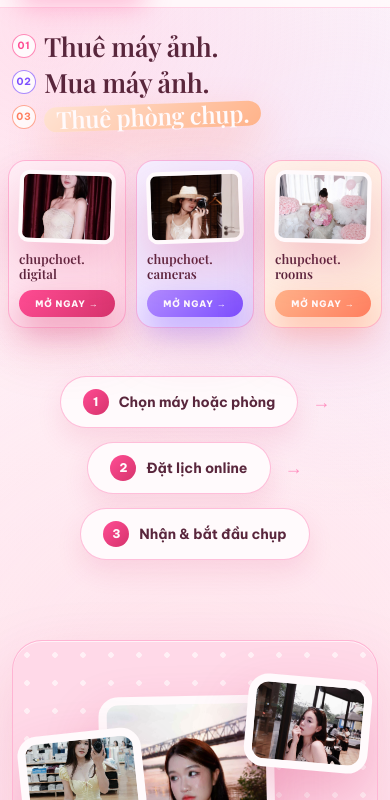
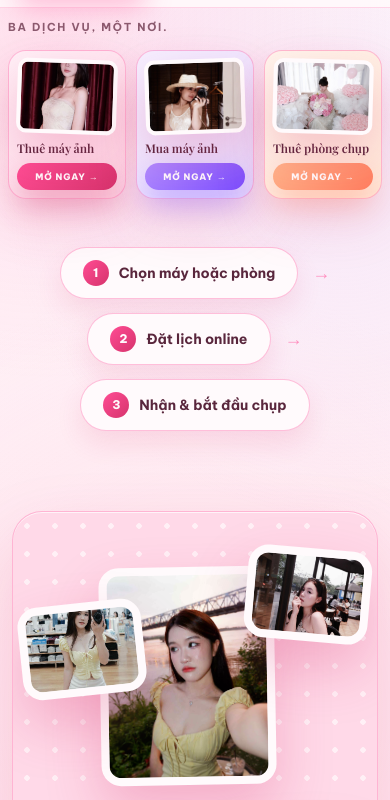
Before and after one commit to anhluufromVietnam/chupchoet-all, a plain HTML site: page index.html in a window 390 px wide. Shown: the part 44-844 px from the top of the page. Drawn offline with nearby package versions, Linux system fonts and the light colour scheme; a web font is replaced by a local one.

Commit message:
Bỏ hero, thẻ dịch vụ làm nội dung chính
- Xóa section hero (3 dòng trùng lặp với thẻ)
- Thêm kicker nhỏ "Ba dịch vụ, một nơi." làm h1
- Tên dịch vụ (Thuê máy ảnh...) lên làm chữ chính trên thẻ, tên miền thành dòng phụ
- Mobile: nén thẻ thêm (padding 8px, tên 12px) để 3 dịch vụ lọt màn hình đầu
- Cache-bust v=6

Co-authored-by: Copilot App <223556219+Copilot@users.noreply.github.com>

```diff
--- a/index.html
+++ b/index.html
@@ -14,7 +14,7 @@
       href="https://fonts.googleapis.com/css2?family=Playfair+Display:ital,wght@0,400;0,500;0,600;0,700;1,400;1,500;1,600&family=Be+Vietnam+Pro:wght@400;500;600;700;800&display=swap"
       rel="stylesheet"
     />
-    <link rel="stylesheet" href="styles.css?v=5" />
+    <link rel="stylesheet" href="styles.css?v=6" />
   </head>
   <body>
     <header class="site-header" aria-label="Thanh điều hướng">
@@ -22,27 +22,8 @@
     </header>
 
     <main>
-      <section class="hero" aria-labelledby="page-title">
-        <h1 id="page-title">
-          <a class="hero-line hero-line-digital" href="https://booking.chupchoet.com" target="_blank" rel="noreferrer">
-            <span class="hero-num" aria-hidden="true">01</span>
-            <span class="hero-text">Thuê máy ảnh.</span>
-            <span class="hero-arrow" aria-hidden="true">→</span>
-          </a>
-          <a class="hero-line hero-line-cameras" href="https://camera.chupchoet.com" target="_blank" rel="noreferrer">
-            <span class="hero-num" aria-hidden="true">02</span>
-            <span class="hero-text">Mua máy ảnh.</span>
-            <span class="hero-arrow" aria-hidden="true">→</span>
-          </a>
-          <a class="hero-line hero-line-rooms" href="https://room.chupchoet.com" target="_blank" rel="noreferrer">
-            <span class="hero-num" aria-hidden="true">03</span>
-            <span class="hero-text hero-accent">Thuê phòng chụp.</span>
-            <span class="hero-arrow" aria-hidden="true">→</span>
-          </a>
-        </h1>
-      </section>
-
       <section class="link-stage" aria-label="Ba dịch vụ của chupchoet">
+        <h1 class="stage-kicker">Ba dịch vụ, một nơi.</h1>
         <a id="digital" class="destination destination-digital" href="https://booking.chupchoet.com" target="_blank" rel="noreferrer">
           <span class="destination-photo">
             <img
@@ -61,8 +42,8 @@
             </span>
           </span>
           <span class="destination-copy">
-            <strong>chupchoet.<wbr>digital</strong>
-            <small>Thuê máy ảnh theo giờ hoặc theo ngày.</small>
+            <strong>Thuê máy ảnh</strong>
+            <small>chupchoet.<wbr>digital</small>
             <span class="destination-chips">
               <span>Theo giờ</span>
               <span>Theo ngày</span>
@@ -90,8 +71,8 @@
             </span>
           </span>
           <span class="destination-copy">
-            <strong>chupchoet.<wbr>cameras</strong>
-            <small>Máy ảnh đã kiểm định, giá tốt.</small>
+            <strong>Mua máy ảnh</strong>
+            <small>chupchoet.<wbr>cameras</small>
             <span class="destination-chips">
               <span>Đã kiểm định</span>
               <span>Bảo hành</span>
@@ -120,8 +101,8 @@
             </span>
           </span>
           <span class="destination-copy">
-            <strong>chupchoet.<wbr>rooms</strong>
-            <small>Phòng chụp chuyên nghiệp, đặt theo giờ.</small>
+            <strong>Thuê phòng chụp</strong>
+            <small>chupchoet.<wbr>rooms</small>
             <span class="destination-chips">
               <span>Ánh sáng studio</span>
               <span>Backdrop &amp; đạo cụ</span>
--- a/styles.css
+++ b/styles.css
@@ -47,7 +47,6 @@ img {
   max-width: 100%;
 }
 
-.hero,
 .link-stage,
 .how-strip,
 .photo-collage,
@@ -100,132 +99,24 @@ img {
   box-shadow: 0 14px 32px rgb(255 77 148 / 0.45);
 }
 
-/* Hero */
+/* Services */
 
-.hero {
-  padding: 76px 0 48px;
+.stage-kicker {
+  grid-column: 1 / -1;
+  margin: 0 0 6px;
+  font-family: "Be Vietnam Pro", Arial, sans-serif;
+  font-size: clamp(11px, 1.2vw, 14px);
+  font-weight: 700;
+  letter-spacing: 0.16em;
+  text-transform: uppercase;
+  color: var(--muted);
 }
-
-h1 {
-  margin: 0;
-  font-family: "Playfair Display", Georgia, serif;
-  font-size: clamp(34px, 7vw, 92px);
-  font-weight: 600;
-  line-height: 1.06;
-  letter-spacing: -0.01em;
-  color: var(--ink);
-  overflow-wrap: break-word;
-}
-
-.hero-line {
-  --line-accent: var(--hot);
-  display: flex;
-  align-items: center;
-  gap: clamp(10px, 1.6vw, 20px);
-  width: fit-content;
-  max-width: 100%;
-  color: inherit;
-  text-decoration: none;
-  transition: transform 0.24s ease;
-}
-
-.hero-line + .hero-line {
-  margin-top: clamp(8px, 1.4vw, 18px);
-}
-
-.hero-line-cameras {
-  --line-accent: #7c4dff;
-}
-
-.hero-line-rooms {
-  --line-accent: #ff7e5f;
-}
-
-.hero-num {
-  flex: none;
-  display: inline-flex;
-  align-items: center;
-  justify-content: center;
-  width: clamp(26px, 3.2vw, 42px);
-  height: clamp(26px, 3.2vw, 42px);
-  border-radius: 999px;
-  border: 1.5px solid color-mix(in srgb, var(--line-accent) 65%, transparent);
-  background: var(--cream);
-  font-family: "Be Vietnam Pro", sans-serif;
-  font-size: clamp(10px, 1.1vw, 13px);
-  font-weight: 700;
-  letter-spacing: 0.08em;
-  color: var(--line-accent);
-  transition: background 0.2s ease, color 0.2s ease, border-color 0.2s ease;
-}
-
-.hero-text {
-  transition: color 0.2s ease;
-}
-
-.hero-arrow {
-  font-family: "Be Vietnam Pro", sans-serif;
-  font-weight: 700;
-  font-size: 0.42em;
-  color: var(--line-accent);
-  opacity: 0;
-  transform: translateX(-10px);
-  transition: opacity 0.2s ease, transform 0.2s ease;
-}
-
-.hero-line:hover,
-.hero-line:focus-visible {
-  transform: translateX(8px);
-}
-
-.hero-line:hover .hero-text:not(.hero-accent),
-.hero-line:focus-visible .hero-text:not(.hero-accent) {
-  color: var(--line-accent);
-}
-
-.hero-line:hover .hero-num,
-.hero-line:focus-visible .hero-num {
-  background: var(--line-accent);
-  border-color: var(--line-accent);
-  color: var(--cream);
-}
-
-.hero-line:hover .hero-arrow,
-.hero-line:focus-visible .hero-arrow {
-  opacity: 1;
-  transform: translateX(0);
-}
-
-.hero-line:focus-visible {
-  outline: 3px solid var(--rose);
-  outline-offset: 6px;
-  border-radius: 18px;
-}
-
-.hero-accent {
-  display: inline-block;
-  background: linear-gradient(135deg, #ffe3d3, #ffb38a);
-  color: var(--cream);
-  border-radius: 28px;
-  padding: 0 clamp(16px, 2.4vw, 26px);
-  transform: rotate(-2deg);
-  box-shadow: 0 18px 40px rgb(255 126 95 / 0.3);
-  transition: box-shadow 0.2s ease;
-  text-wrap: balance;
-}
-
-.hero-line:hover .hero-accent,
-.hero-line:focus-visible .hero-accent {
-  box-shadow: 0 22px 48px rgb(255 126 95 / 0.45);
-}
-
-/* Services */
 
 .link-stage {
   display: grid;
   grid-template-columns: repeat(3, 1fr);
   gap: clamp(10px, 2vw, 30px);
-  padding: 24px 0 72px;
+  padding: 36px 0 72px;
 }
 
 .destination {
@@ -309,7 +200,7 @@ h1 {
 .destination-copy strong {
   display: block;
   font-family: "Playfair Display", Georgia, serif;
-  font-size: clamp(16px, 2.4vw, 40px);
+  font-size: clamp(16px, 2.4vw, 36px);
   font-weight: 600;
   line-height: 1.12;
   color: var(--ink);
@@ -318,11 +209,11 @@ h1 {
 
 .destination-copy small {
   display: block;
-  margin-top: clamp(6px, 1vw, 12px);
-  font-size: clamp(11.5px, 1.3vw, 17px);
-  font-weight: 500;
-  line-height: 1.6;
-  color: var(--muted);
+  margin-top: clamp(4px, 0.6vw, 8px);
+  font-size: clamp(11px, 1.2vw, 15px);
+  font-weight: 600;
+  line-height: 1.4;
+  color: color-mix(in srgb, var(--svc-color) 55%, var(--muted));
   overflow-wrap: break-word;
 }
 
@@ -606,10 +497,6 @@ h1 {
 /* Responsive */
 
 @media (max-width: 900px) {
-  .hero {
-    padding: 48px 0 36px;
-  }
-
   .collage-board {
     min-height: 560px;
   }
@@ -620,7 +507,6 @@ h1 {
 }
 
 @media (max-width: 560px) {
-  .hero,
   .link-stage,
   .photo-collage,
   .gallery-strip {
@@ -636,45 +522,14 @@ h1 {
     padding: 6px 16px;
   }
 
-  .hero {
-    padding: 24px 0 20px;
-  }
-
-  h1 {
-    font-size: clamp(24px, 6.8vw, 34px);
-  }
-
-  .hero-accent {
-    padding: 0 12px;
-    border-radius: 22px;
-  }
-
-  .hero-line-rooms .hero-text {
-    font-size: 0.9em;
-  }
-
-  .hero-line {
-    gap: 8px;
-  }
-
-  .hero-num {
-    width: 24px;
-    height: 24px;
-    font-size: 10px;
-  }
-
-  .hero-arrow {
-    display: none;
-  }
-
   .link-stage {
     width: min(100% - 16px, 1180px);
-    padding: 10px 0 48px;
+    padding: 12px 0 48px;
   }
 
   .destination {
-    padding: 10px;
-    gap: 8px;
+    padding: 8px;
+    gap: 7px;
     border-radius: 18px;
   }
 
@@ -688,7 +543,7 @@ h1 {
   }
 
   .destination-copy strong {
-    font-size: 13px;
+    font-size: 12px;
     line-height: 1.2;
   }
 
@@ -700,7 +555,7 @@ h1 {
   .destination-action {
     justify-self: stretch;
     text-align: center;
-    padding: 8px 12px;
+    padding: 8px 10px;
     font-size: 9px;
   }
 
@@ -759,6 +614,10 @@ h1 {
 }
 
 @media (max-width: 360px) {
+  .destination-copy strong {
+    font-size: 11px;
+  }
+
   .destination-action {
     font-size: 8px;
     padding: 7px 8px;
@@ -772,12 +631,7 @@ h1 {
   .art-photo,
   .strip-photo,
   .logo,
-  .destination-action,
-  .hero-line,
-  .hero-num,
-  .hero-text,
-  .hero-arrow,
-  .hero-accent {
+  .destination-action {
     transition: none;
   }
 }
```
